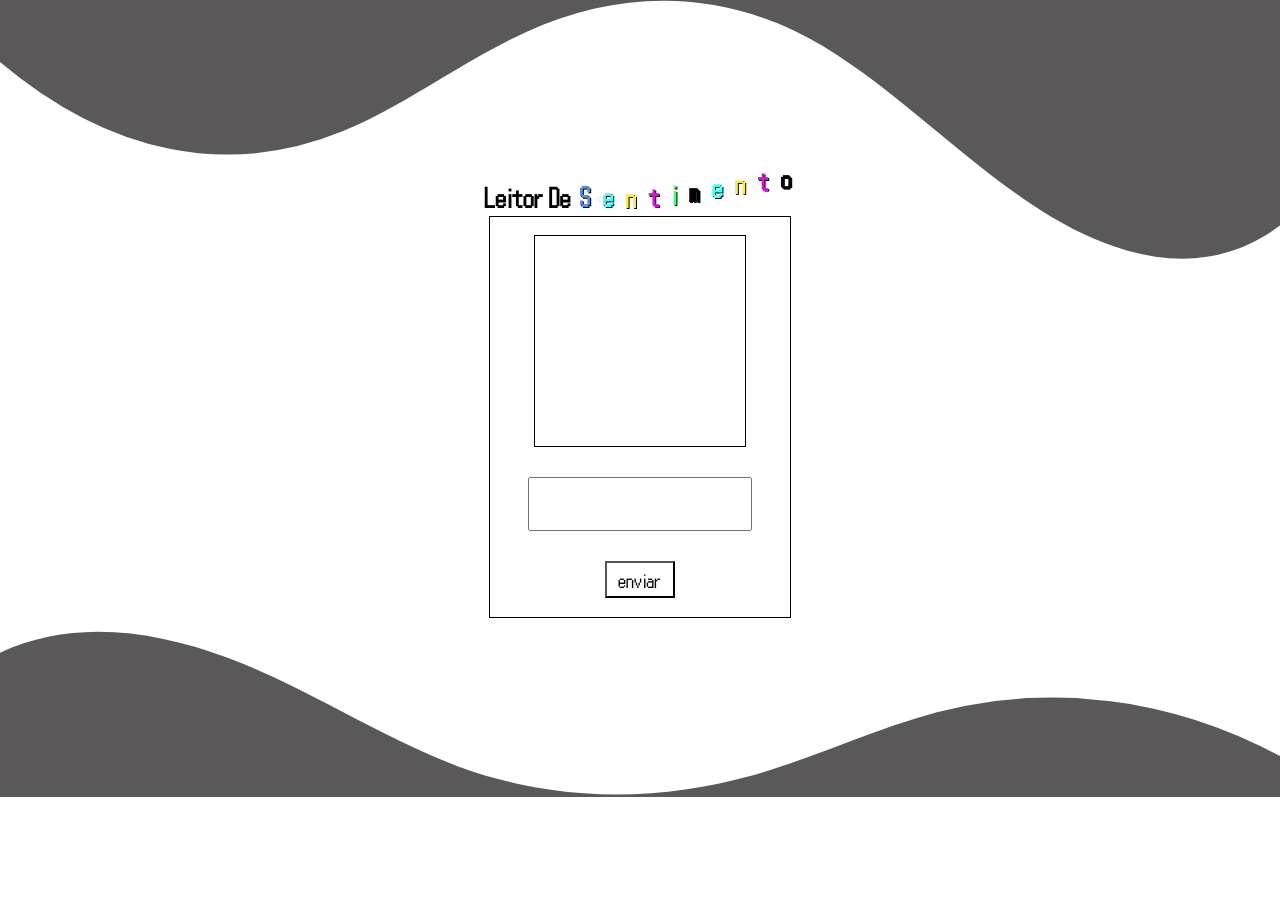
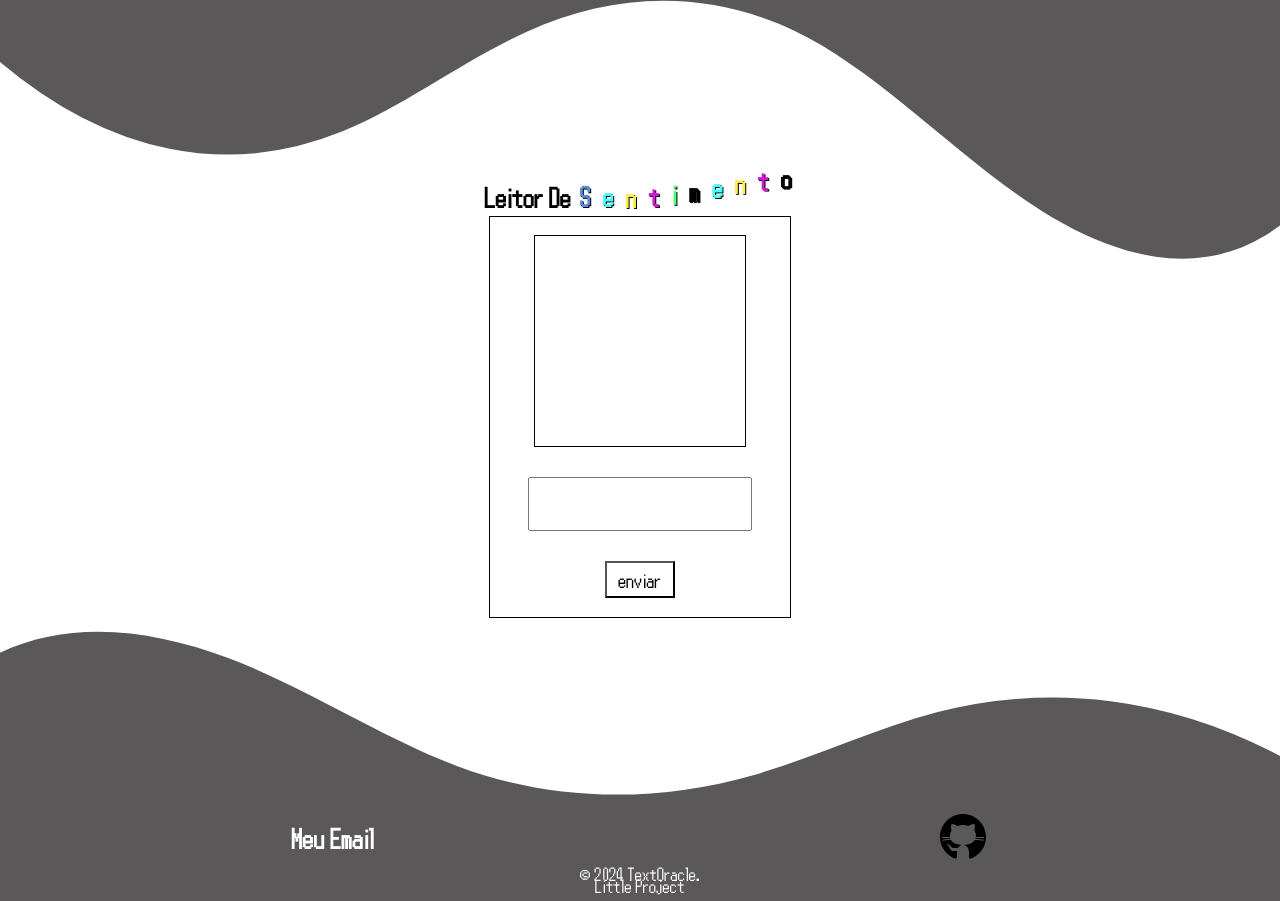
Before and after one commit to Andernial/TextOracle, a plain HTML site: page src/index.html in a window 1280 px wide. Shown: the part 583-1484 px from the top of the page. Before the commit the page ends 1380 px from the top, so only its background shows below. Drawn offline with Linux system fonts and the light colour scheme.

Commit message:
style: responsivity

```diff
--- a/src/css.css
+++ b/src/css.css
@@ -96,6 +96,7 @@ header {
     padding: 20px;
     font-size: 2rem;
     width: 800px;
+    color: white;
 }
 
 .app-container {
@@ -129,11 +130,9 @@ header {
 
 .btn-send:disabled:hover {
     background-color: #ccc;
-    /* Mantém a mesma cor de fundo quando desativado */
     color: #666;
-    /* Mantém a mesma cor do texto quando desativado */
     transform: none;
-    /* Garante que nenhuma transformação é aplicada */
+
 }
 
 
@@ -166,6 +165,30 @@ nav>a {
 nav>a:hover {
     color: white;
     transform: scale(1.1);
+}
+
+footer {
+    background-color: #5A5858;
+    color: #fff;
+    text-align: center;
+    padding: 10px 0;
+    position: relative;
+    width: 100%;
+    margin-top: auto;
+}
+
+
+.footer-nav {
+    display: flex;
+    justify-content: space-around;
+    align-items: center;
+    padding: 0 20px;
+}
+
+.footer-nav a {
+    color: #fff;
+    text-decoration: none;
+    margin: 5px 0;
 }
 
 
@@ -217,3 +240,13 @@ nav>a:hover {
         transform: translateY(0);
     }
 }
+
+@media (max-width: 768px) {
+    .middlePage-text{
+        font-size: 1.5rem;
+    }
+
+    .app-container{
+        height: 155svh;
+    }
+}
--- a/src/index.html
+++ b/src/index.html
@@ -14,7 +14,7 @@
         <h1 class="logo">Text <Span class="logo-secondary">Oracle</Span></h1>
         <nav>
             <a href="#appContainer">Leitor</a>
-            <a href="">Contato</a>
+            <a href="#footer">Contato</a>
         </nav>
     </header>
 
@@ -22,8 +22,8 @@
         <h1 class="middlePage-text">Revele os segredos ocultos do seu texto...
 
             Digite seu texto abaixo e deixe o oráculo (IA) analisar. Ele revelará se as emoções expressas são positivas,
-            negativas ou neutras utilizando da Api <a
-                href="https://huggingface.co/nlptown/bert-base-multilingual-uncased-sentiment">bert-base-multilingual-uncased-sentiment</a>
+            negativas ou neutras utilizando da Api
+            <a  target="_blank"  href="https://huggingface.co/nlptown/bert-base-multilingual-uncased-sentiment">bert-base-multilingual-uncased-sentiment</a>
 
         </h1>
 
@@ -73,7 +73,16 @@
 
     </section>
 
-
+    <footer id="footer">
+        <nav class="footer-nav">
+            <a href="mailto:loonander@gmail.com">Meu Email</a>
+            <a target="_blank" href="https://github.com/Andernial/TextOracle---Testando-modelos-IA" class="icon-link">
+                <img src="./images/gitIcon.svg" alt="Ícone">
+            </a>
+        </nav>
+        <p>&copy; 2024 TextOracle.</p>
+        <p>Little Project</p>
+    </footer>
 
     <script src="main.js"></script>
 </body>
--- a/src/main.js
+++ b/src/main.js
@@ -25,7 +25,7 @@ async function queryData(data) {
         const result = (await request).json();
         return result
     } catch (error) {
-        return console.log(error)
+        return screen.innerHTML = `Ocorreu um erro na api`
     } finally {
         buttonSend.disabled = false
     }
@@ -37,6 +37,10 @@ buttonSend.addEventListener('click', () => {
     const chat = document.getElementById('input-text').value
     if (chat) {
         return queryData({ inputs: chat }).then((response) => {
+
+            if(response.length < 1){
+                return screen.innerHTML = `Ocorreu um erro na api`
+            }
             let data = response[0]
             console.log(data)
             if (data[0].label === '1 star') {
@@ -68,7 +72,7 @@ buttonSend.addEventListener('click', () => {
 
         })
     }
-
+    screen.innerHTML = `Preencha a caixa de texto!`
     console.log('nenhum dado no chat')
 
 })
```
Also changed, not shown: src/images/gitIcon.svg (added).
